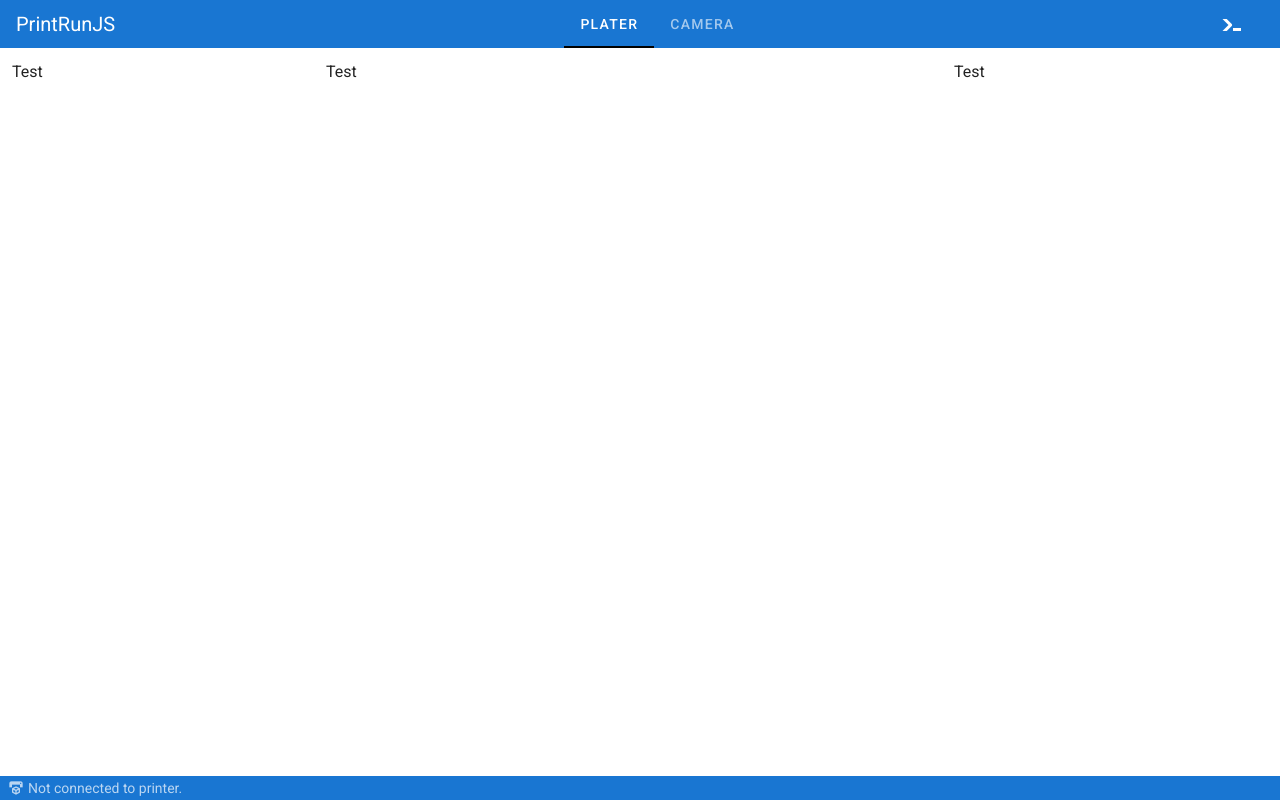
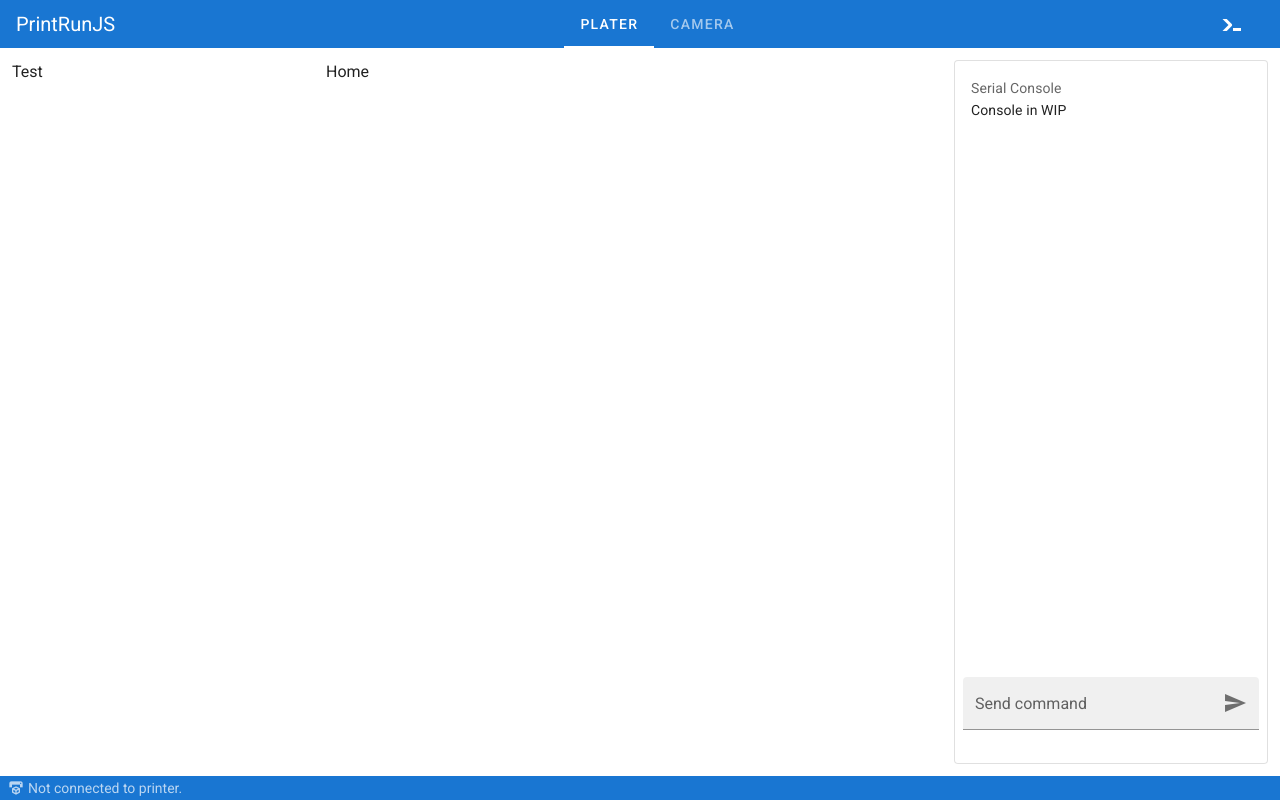
Before and after one commit to fossabot/printrunjs, a Vue app: page / in a window 1280 px wide. Built offline with nearby package versions, Linux system fonts and the light colour scheme.

Commit message:
Console card

```diff
--- a/src/App.vue
+++ b/src/App.vue
@@ -15,10 +15,13 @@
             Test
           </v-col>
           <v-col cols="6">
-            Test
+            <router-view></router-view>
           </v-col>
-          <v-col cols="3">
-            Test
+          <v-col
+            cols="3"
+            v-if="showConsole"
+          >
+            <Console />
           </v-col>
         </v-row>
       </v-container>
@@ -39,14 +42,21 @@ html {
 import Vue from 'vue'
 import AppBar from './components/AppBar.vue'
 import StatusBar from './components/StatusBar.vue'
+import Console from './components/Console.vue'
+import { mapState } from 'vuex'
 
 export default Vue.extend({
   name: 'App',
 
   components: {
     AppBar,
-    StatusBar
+    StatusBar,
+    Console
   },
+
+  computed: mapState([
+    'showConsole'
+  ]),
 
   data: () => ({
     //
--- a/src/components/AppBar.vue
+++ b/src/components/AppBar.vue
@@ -10,12 +10,7 @@
       <v-toolbar-title>PrintRunJS</v-toolbar-title>
     </div>
 
-    <v-spacer></v-spacer>
-
-    <v-tabs
-      centered
-      slider-color="black"
-    >
+    <v-tabs centered>
       <v-tab>
         Plater
       </v-tab>
@@ -25,7 +20,7 @@
     </v-tabs>
 
     <v-btn
-      @click="drawer = true"
+      @click.stop="toggleConsole"
       text
     >
       <v-icon>mdi-console-line</v-icon>
@@ -35,12 +30,13 @@
 
 <script lang="ts">
 import Vue from 'vue'
+import { mapMutations } from 'vuex'
 
 export default Vue.extend({
   name: 'AppBar',
 
-  data: () => ({
-    //
-  })
+  methods: mapMutations([
+    'toggleConsole'
+  ])
 })
 </script>
--- /dev/null
+++ b/src/components/Console.vue
@@ -0,0 +1,34 @@
+<template>
+  <v-card
+    height="100%"
+    outlined
+    class="d-flex flex-column"
+  >
+    <v-card-text>
+      <div>Serial Console</div>
+      <div class="text--primary">
+        Console in WIP
+      </div>
+    </v-card-text>
+
+    <v-spacer></v-spacer>
+
+    <v-card-actions>
+      <v-text-field
+        :append-icon="'mdi-send'"
+        label="Send command"
+        @click:append="show3 = !show3"
+        filled
+        dense
+      ></v-text-field>
+    </v-card-actions>
+  </v-card>
+</template>
+
+<script lang="ts">
+import Vue from 'vue'
+
+export default Vue.extend({
+  name: 'Console'
+})
+</script>
--- a/src/components/StatusBar.vue
+++ b/src/components/StatusBar.vue
@@ -10,10 +10,6 @@
 import Vue from 'vue'
 
 export default Vue.extend({
-  name: 'StatusBar',
-
-  data: () => ({
-    //
-  })
+  name: 'StatusBar'
 })
 </script>
--- a/src/store/index.ts
+++ b/src/store/index.ts
@@ -5,8 +5,10 @@ Vue.use(Vuex)
 
 export default new Vuex.Store({
   state: {
+    showConsole: true
   },
   mutations: {
+    toggleConsole: state => { state.showConsole = !state.showConsole }
   },
   actions: {
   },
```
